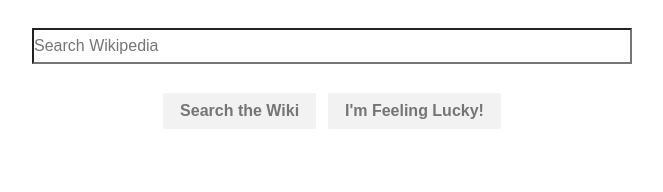
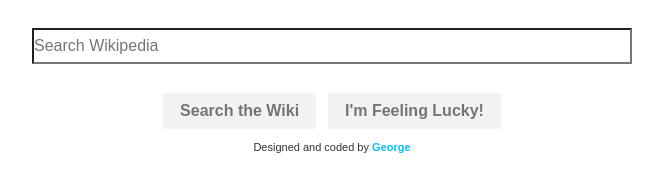
Before and after one commit to loaizageorge/WikiViewer, a plain HTML site: page index.html in a window 1280 px wide. Shown: the part 286-478 px from the top of the page, without its empty margins (308-971 px from the left). Drawn offline with nearby package versions, Linux system fonts and the light colour scheme.

Commit message:
Add credits to page

```diff
--- a/css/style.css
+++ b/css/style.css
@@ -60,6 +60,17 @@
 
 }
 
+
+#foot{
+    text-align: center;
+    font-size: 11px;
+}
+
+#credit{
+    color:deepskyblue;
+    font-weight: bolder;
+}
+
 /*---SEARCH RESULTS---*/
 
 a.results-link:link{
--- a/index.html
+++ b/index.html
@@ -16,7 +16,11 @@
             <button class="search-button buttons" id="search" onclick="sendToPage();">Search the Wiki</button>
             <button class="random-button buttons"><a href="https://en.wikipedia.org/wiki/Special:Random" target="_blank">I'm Feeling Lucky!</a></button>
         </div>
+         <p id="foot">Designed and coded by<a href="https://github.com/xchendo/WikiViewer" target="_blank" id ="credit"> George</a></p>
     </div>
+
+
+
     <!--Search Results Page -->
     <div class="search-results">
         <div class="row hidden-heading">
@@ -48,4 +52,6 @@
     <script src="https://ajax.googleapis.com/ajax/libs/jquery/3.0.0/jquery.min.js"></script>
     <script src="js/scripts.js"></script>
 </body>
-<footer> </footer>
+<footer>
+
+    </footer>
```
